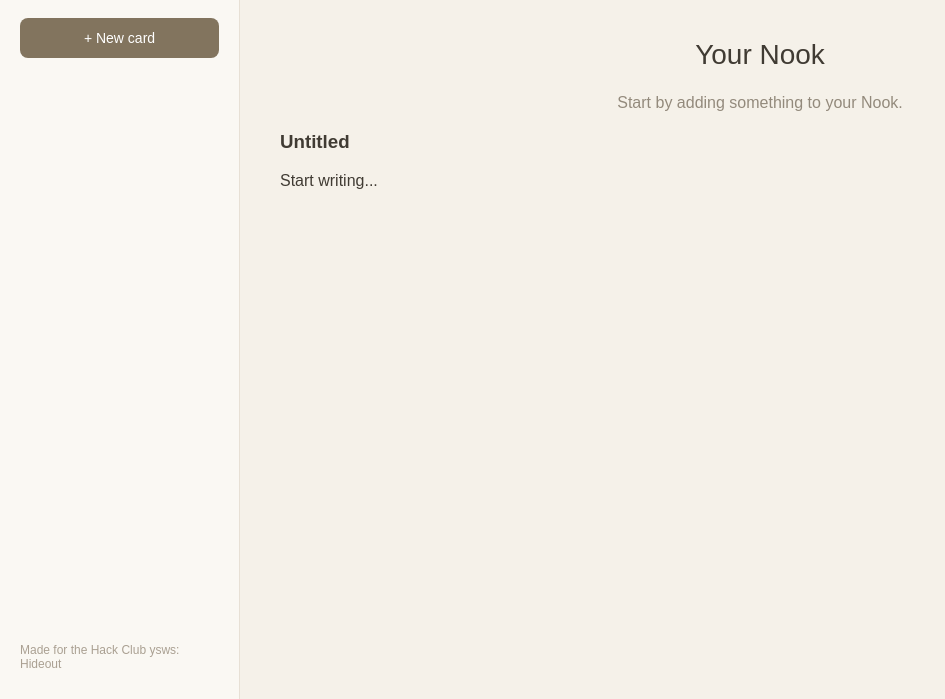
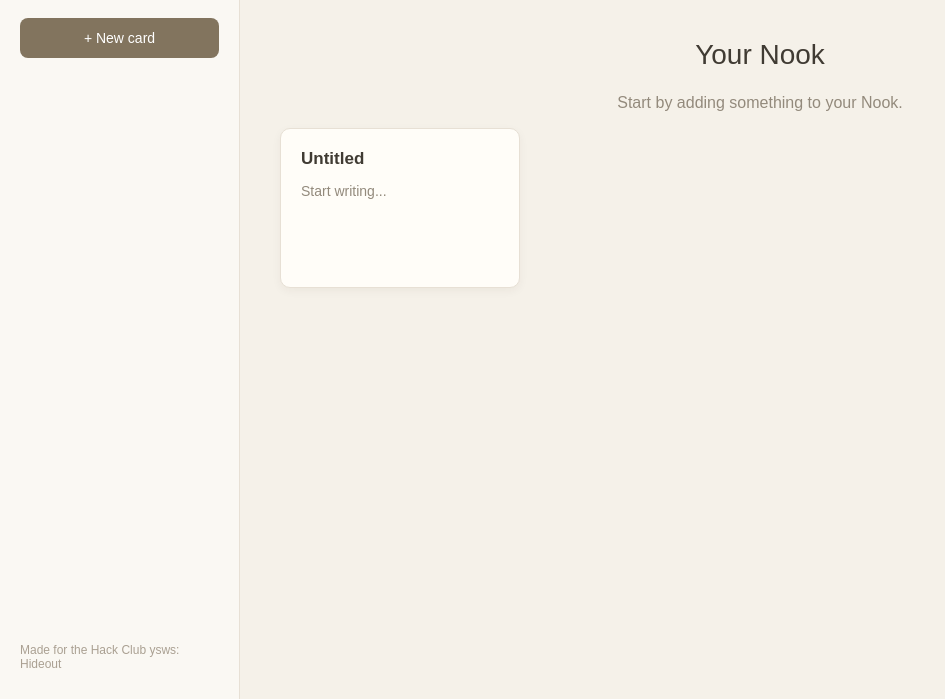
Before and after one commit to StarCoder369/Nook, a plain HTML site: page index.html in a window 1280 px wide. Both pictures are taken after a click on the button "+ New card". Shown: the part 101-800 px from the top of the page, without its empty margins (0-945 px from the left). Drawn offline with Linux system fonts and the light colour scheme.

Commit message:
Added card styling

```diff
--- a/style.css
+++ b/style.css
@@ -90,3 +90,29 @@ body {
 .welcome p {
   color: #938a7c;
 }
+
+/* ------------------------------ */
+
+/* Cards */
+
+.card {
+  width: 240px;
+  min-height: 160px;
+  padding: 20px;
+  border-radius: 10px;
+  background: #fffdf8;
+  border: 1px solid #e7e0d5;
+  box-shadow: 0 3px 10px rgba(50, 40, 20, 0.05);
+}
+
+.card h3 {
+  margin: 0 0 14px;
+  font-size: 17px;
+  font-weight: 600;
+}
+
+.card p {
+  margin: 0;
+  color: #938a7c;
+  font-size: 14px;
+}
```
